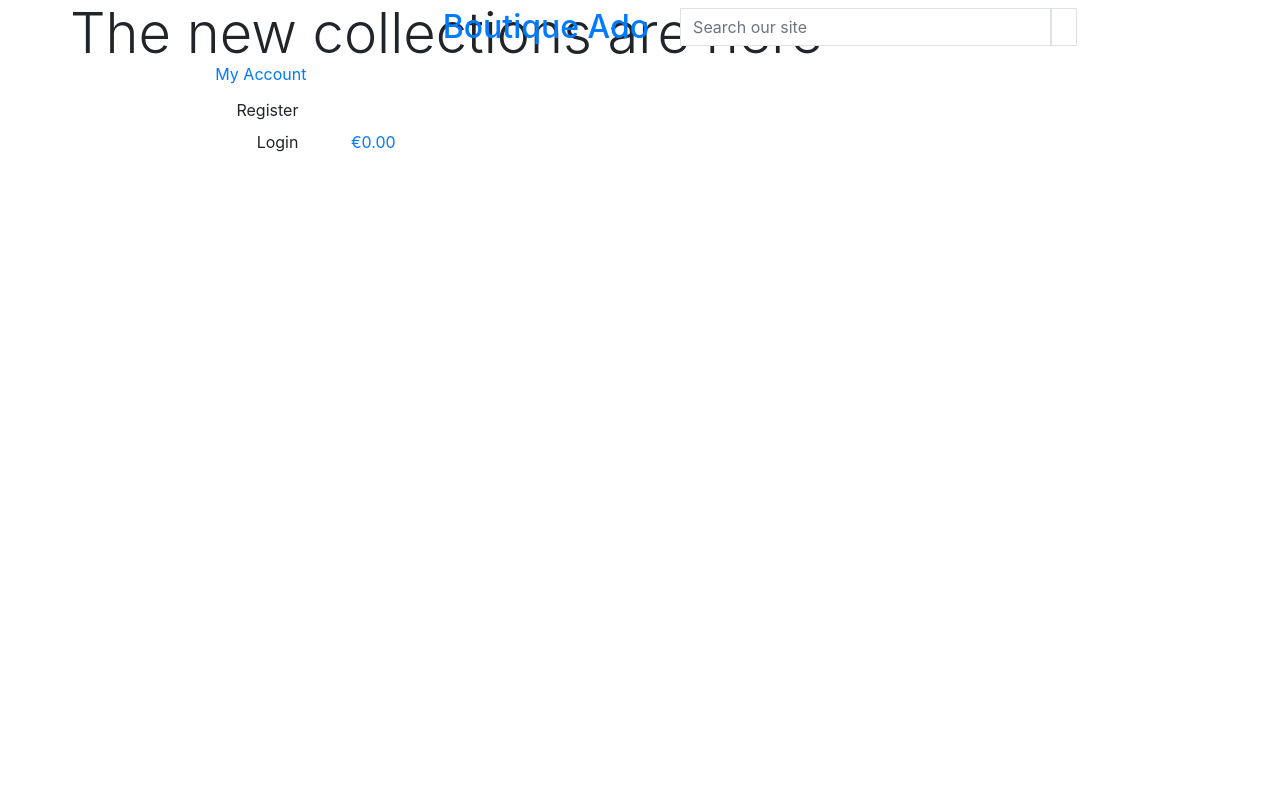
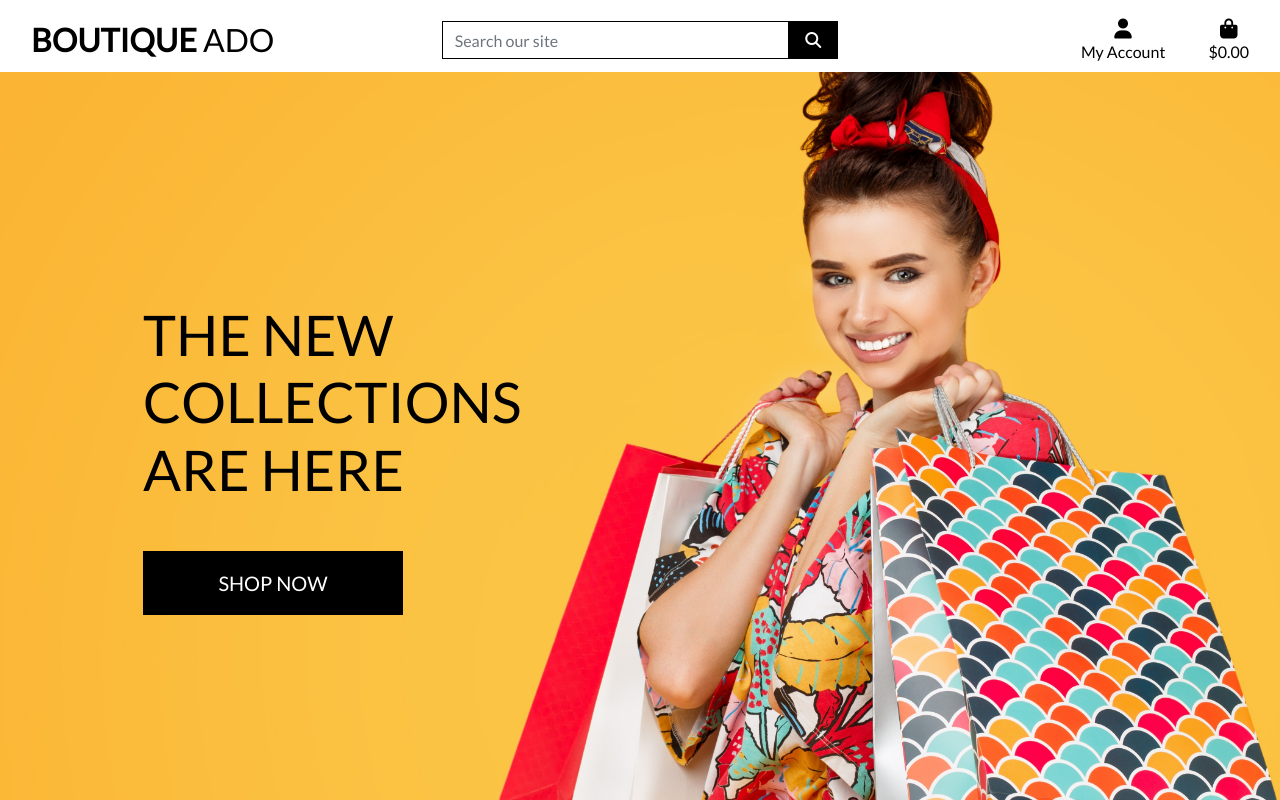
Before and after one commit to KelvinHere/boutique_ado_v1, a Django app: page / in a window 1280 px wide. Run offline with Django 3.2, Linux system fonts and the light colour scheme; some libraries are stand-ins or nearby versions.

Commit message:
FEAT: Completed homepage header and css

```diff
--- a/boutique_ado/settings.py
+++ b/boutique_ado/settings.py
@@ -147,3 +147,7 @@ USE_TZ = True
 # https://docs.djangoproject.com/en/3.1/howto/static-files/
 
 STATIC_URL = '/static/'
+STATICFILES_DIRS = (os.path.join(BASE_DIR, 'static'),)
+
+MEDIA_URL = '/media/'
+MEDIA_ROOT = os.path.join(BASE_DIR, 'media')
--- a/boutique_ado/urls.py
+++ b/boutique_ado/urls.py
@@ -15,9 +15,11 @@ Including another URLconf
 """
 from django.contrib import admin
 from django.urls import path, include
+from django.conf import settings
+from django.conf.urls.static import static
 
 urlpatterns = [
     path('admin/', admin.site.urls),
     path('accounts/', include('allauth.urls')),
     path('', include('home.urls')),
-]
+] + static(settings.MEDIA_URL, document_root=settings.MEDIA_ROOT)
--- a/home/templates/home/index.html
+++ b/home/templates/home/index.html
@@ -14,13 +14,16 @@
 {% block content %}
   <div class="container h-100">
     <div class="row h-100">
-      <div class="col-7 cold-md-6 my-auto"></div>
+      <div class="col-7 col-md-6 my-auto">
         <h1 class="display-4 logo-font text-black">
           The new collections are here
         </h1>
-        <div>
-          <a href="" class="shop-now-button btn btn-lg rounded-0 text-uppercase py-3">Shop Now</a>
+        <div class="my-5">
+          <h4>
+            <a href="" class="shop-now-button btn btn-lg rounded-0 text-uppercase py-3">Shop Now</a>
+          </h4>
         </div>
+      </div>
     </div>
   </div>
 {% endblock %}
--- /dev/null
+++ b/static/css/base.css
@@ -0,0 +1,81 @@
+html {
+    height: 100%;
+}
+
+body {
+    background: url('/media/homepage_background_cropped.jpg') no-repeat center center fixed;
+    background-size: cover;
+    height: calc(100vh - 164px);
+    color: #555;
+    font-family: 'Lato';
+}
+
+/* from Bulma */
+.icon {
+    align-items: center;
+    display: inline-flex;
+    justify-content: center;
+    height: 1.5rem;
+    width: 1.5rem;
+}
+
+.logo-font {
+    text-transform: uppercase;
+}
+
+.main-logo-link {
+    width: fit-content;
+}
+
+.shop-now-button {
+    background: black;
+    color: white;
+    min-width: 260px;
+}
+
+.btn-black {
+    background: black;
+    color: white;
+}
+
+.shop-now-button:hover,
+.shop-now-button:active,
+.shop-now-button:focus,
+.btn-black:hover,
+.btn-black:active,
+.btn-black:focus {
+    background: #222;
+    color: white;
+}
+
+.text-black {
+    color: #000 !important;
+}
+
+.border-black {
+    border: 1px solid black !important;
+}
+
+/* -------------------------------- Media Queries */
+
+/* Slightly larger container on xl screens */
+@media (min-width: 1200px) {
+  .container {
+    max-width: 80%;
+  }
+}
+
+/* fixed top navbar only on medium and up */
+@media (min-width: 992px) {
+    .fixed-top-desktop-only {
+        position: fixed;
+        top: 0;
+        right: 0;
+        left: 0;
+        z-index: 1030;
+    }
+
+    .header-container {
+        padding-top: 164px;
+    }
+}
--- a/templates/base.html
+++ b/templates/base.html
@@ -9,42 +9,47 @@
       <meta name="viewport" content="width=device-width, initial-scale=1, shrink-to-fit=no">
     {% endblock %}
 
-    {% block extrameta %}
+    {% block extra_meta %}
     {% endblock %}
 
     {% block corecss %}
+      <link rel="preconnect" href="https://fonts.gstatic.com">
+      <link href="https://fonts.googleapis.com/css2?family=Lato&display=swap" rel="stylesheet">
       <link rel="stylesheet" href="https://cdn.jsdelivr.net/npm/bootstrap@4.5.3/dist/css/bootstrap.min.css" integrity="sha384-TX8t27EcRE3e/ihU7zmQxVncDAy5uIKz4rEkgIXeMed4M0jlfIDPvg6uqKI2xXr2" crossorigin="anonymous"> <!-- Bootstrap CSS -->
+      <link rel="stylesheet" href="{% static 'css/base.css' %}" >
     {% endblock %}
 
-    {% block extracss %}
+    {% block extra_css %}
     {% endblock %}
 
     {% block corejs %}
       <script src="https://code.jquery.com/jquery-3.5.1.slim.min.js" integrity="sha384-DfXdz2htPH0lsSSs5nCTpuj/zy4C+OGpamoFVy38MVBnE+IbbVYUew+OrCXaRkfj" crossorigin="anonymous"></script>
       <script src="https://cdn.jsdelivr.net/npm/bootstrap@4.5.3/dist/js/bootstrap.bundle.min.js" integrity="sha384-ho+j7jyWK8fNQe+A12Hb8AhRq26LrZ/JpcUGGOn+Y7RsweNrtN/tE3MoK7ZeZDyx" crossorigin="anonymous"></script>
+      <script src="https://kit.fontawesome.com/744f7fd212.js" crossorigin="anonymous"></script>
     {% endblock %}
 
-    {% block extrajs %}
+    {% block extra_js %}
     {% endblock %}
 
     <!-- MAY NEED NOT SURE YET Option 2: jQuery, Popper.js, and Bootstrap JS
     <script src="https://code.jquery.com/jquery-3.5.1.slim.min.js" integrity="sha384-DfXdz2htPH0lsSSs5nCTpuj/zy4C+OGpamoFVy38MVBnE+IbbVYUew+OrCXaRkfj" crossorigin="anonymous"></script>
     <script src="https://cdn.jsdelivr.net/npm/bootstrap@4.5.3/dist/js/bootstrap.min.js" integrity="sha384-w1Q4orYjBQndcko6MimVbzY0tgp4pWB4lZ7lr30WKz0vr/aWKhXdBNmNb5D92v7s" crossorigin="anonymous"></script>
     -->
-    <title>Boutique Ado {% block extratitle %}{% endblock %}</title>
+    <title>Boutique Ado {% block extra_title %}{% endblock %}</title>
   </head>
 <body>
   <header class="container-fluid fixed-top">
-      <div class="row">
-        <div class="col-12 col-lg-4 my-auto py-1 py-lg-0 text-center text-lg-left"></div>
+    <div id="topnav" class="row bg-white pt-lg-2 d-none d-lg-flex">
+      <div class="col-12 col-lg-4 my-auto py-1 py-lg-0 text-center text-lg-left">
         <a href="{% url 'home' %}" class="nav-link main-logo-link">
-            <h2 class="logo-font text-black my-0">Boutique Ado</h2>
+          <h2 class="logo-font text-black my-0"><strong>Boutique</strong> Ado</h2>
         </a>
+        </div>
         <div class="col-12 col-lg-4 my-auto py-1 py-lg-0">
           <form method="GET" action="">
             <div class="input-group w-100">
               <input class="form-control border border-black rounded-0" type="text" name="q" placeholder="Search our site">
-              <div class="input-ground-append">
+              <div class="input-group-append">
                 <button class="form-control btn btn-black border border-black rounded-0" type="submit">
                   <span class="icon">
                     <i class="fas fa-search"></i>
@@ -55,7 +60,7 @@
           </form>
         </div>
         <div class="col-12 col-lg-4 my-auto py-1 py-lg-0">
-          <ul class="list-inline list-ustyled text-center text-lg-right my-0">
+          <ul class="list-inline list-unstyled text-center text-lg-right my-0">
             <li class="list-inline-item dropdown">
               <a class="text-black nav-link" href="#" id="user-options" data-toggle="dropdown" aria-haspopup="true" aria-expanded="false">
                 <div class="text-center">
@@ -63,7 +68,7 @@
                     <p class="my-0">My Account</p>
                 </div>
               </a>
-              <div>
+              <div class="dropdown-menu border-0" aria-labelledby="user-options">
                 {% if request.user.is_authenticated %}
                 {% if request.user.is_superuser %}
                 <a href="" class="dropdown-item">Product Management</a>
@@ -71,7 +76,7 @@
                 <a href="" class="dropdown-item">My Profile</a>
                 <a href="{% url 'account_logout' %}" class="dropdown-item">Logout</a>
                 {% else %}
-                  <a href="{% url 'account_signup' %} " class="dropdown-item">Register</a>
+                <a href="{% url 'account_signup' %}" class="dropdown-item">Register</a>
                 <a href="{% url 'account_login' %}" class="dropdown-item">Login</a>
                 {% endif %}
               </div>
@@ -82,9 +87,9 @@
                 <div><i class="fas fa-shopping-bag fa-lg"></i></div>
                   <p class="my-0">
                     {% if grand_total %}
-                     €{{ grand_total|floatformat:2 }}
+                    ${{ grand_total|floatformat:2 }}
                     {% else %}
-                     €0.00
+                    $0.00
                     {% endif %}
                   </p>
                 </div>
@@ -93,7 +98,6 @@
           </ul>
         </div>
       </div>
-
     </header>
 
     {% if messages %}
@@ -110,4 +114,5 @@
     {% endblock %}
 
 </body>
+
 </html>
```
Also changed, not shown: media/homepage_background_cropped.jpg (added). Lines whose indentation alone changed are shown as unchanged.
